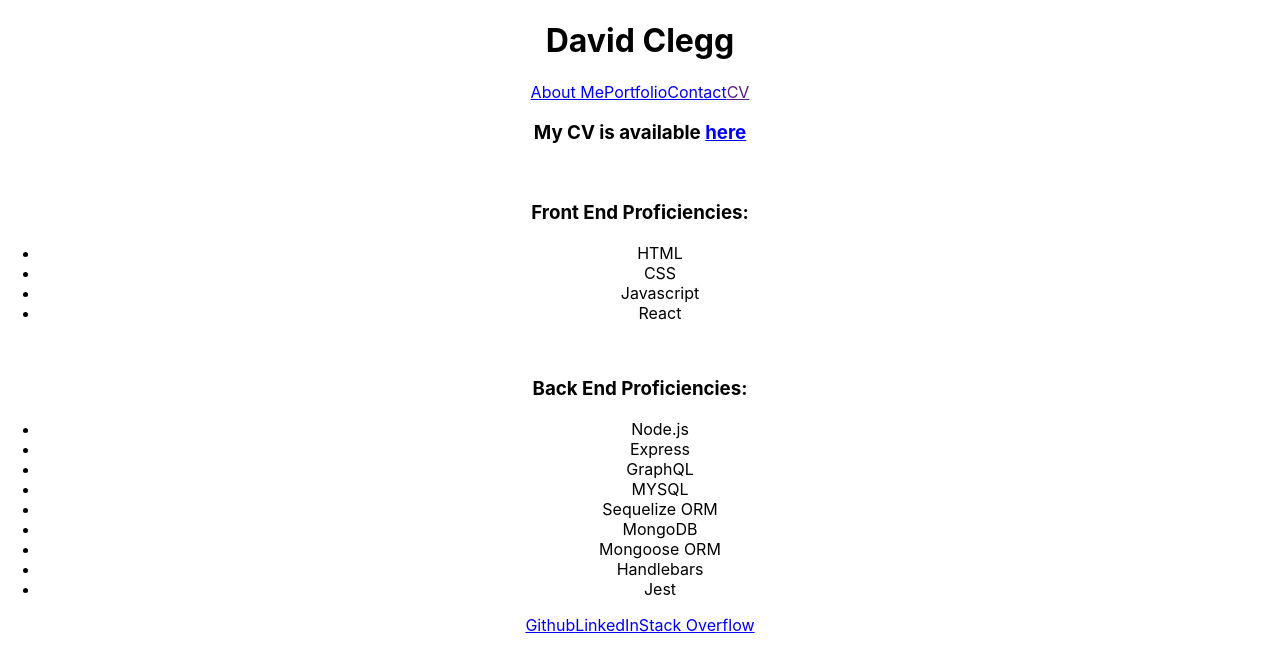
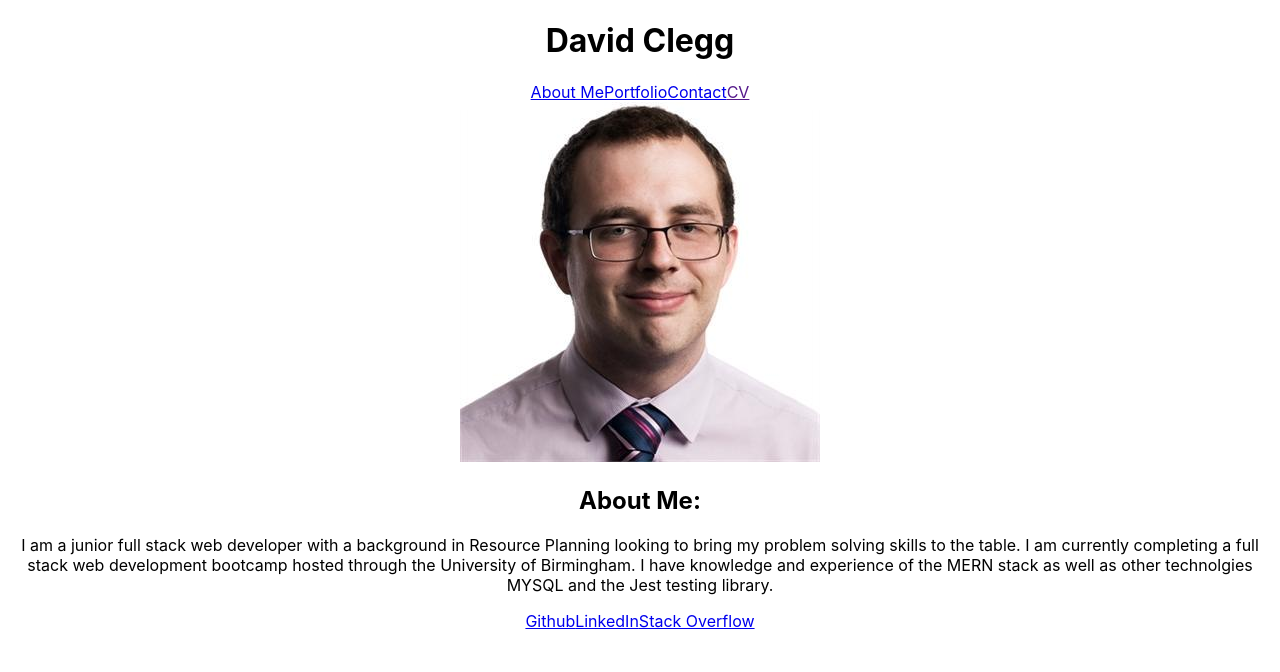
Before and after one commit to Cleggatron/React-Portfolio, a React (Create React App) app: page / in a window 1280 px wide. Shown: the top 672 px of the page. Built offline with nearby package versions, Linux system fonts and the light colour scheme.

Commit message:
added conditional rendering

```diff
--- a/src/App.js
+++ b/src/App.js
@@ -1,14 +1,37 @@
+import React, { useState } from "react";
 
 import './App.css';
 import Header from "./components/Header";
 import Footer from "./components/Footer";
-import Section from "./components/Section"
+import AboutMe from "./components/sectionComponents/AboutMe";
+import CV from "./components/sectionComponents/CV";
+import Portfolio from "./components/sectionComponents/Portfolio";
+import Contact from "./components/sectionComponents/Contact";
 
 function App() {
+
+  const [currentPage, setCurrentPage] = useState("Home");
+
+  const renderPage = () => {
+    if (currentPage === "Home"){
+      return <AboutMe/>
+    } else if(currentPage === "CV") {
+      return <CV/>
+    } else if (currentPage === "Portfolio"){
+      return <Portfolio/>
+    } else {
+      return <Contact/>
+    }
+  }
+
+  const handlePageChange = page => setCurrentPage(page)
+
   return (
     <div className="App">
-      <Header />
-      <Section />
+      <Header currentPage={currentPage} handlePageChange={handlePageChange}/>
+
+      {renderPage()}
+
       <Footer />
     </div>
   );
```
